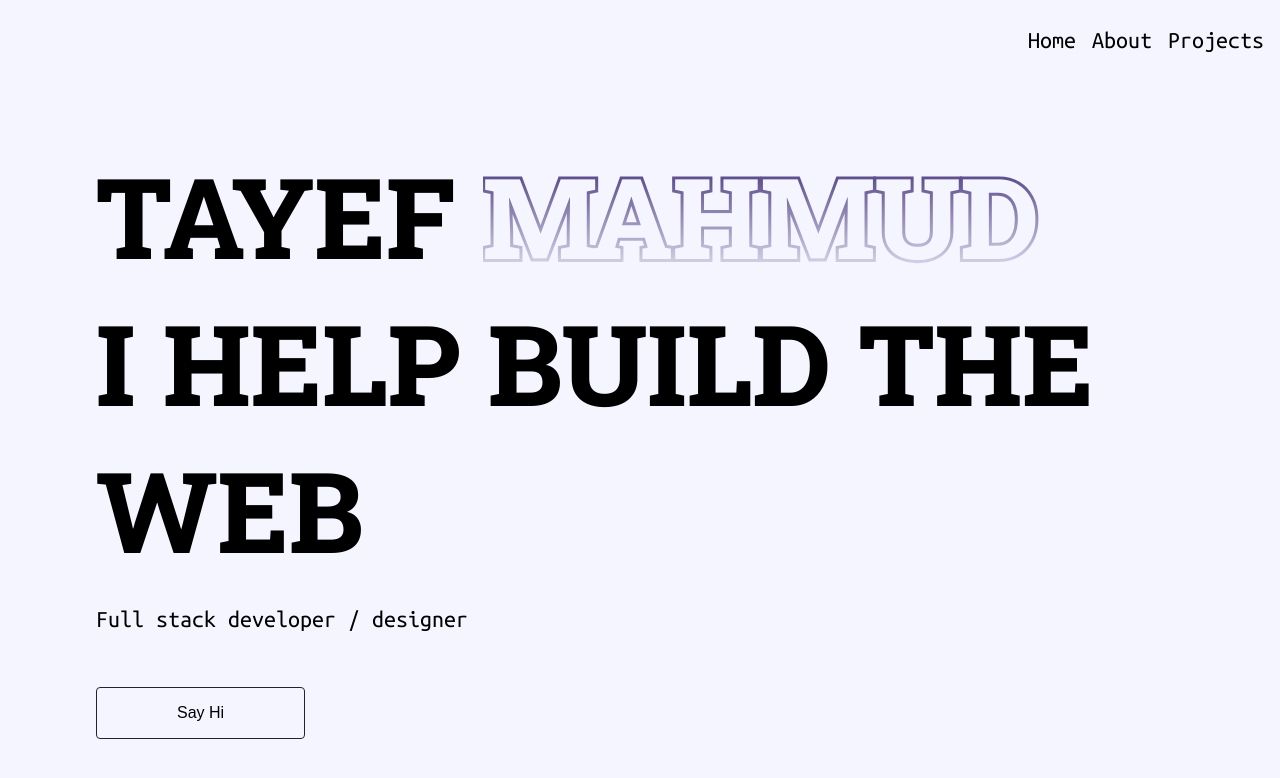
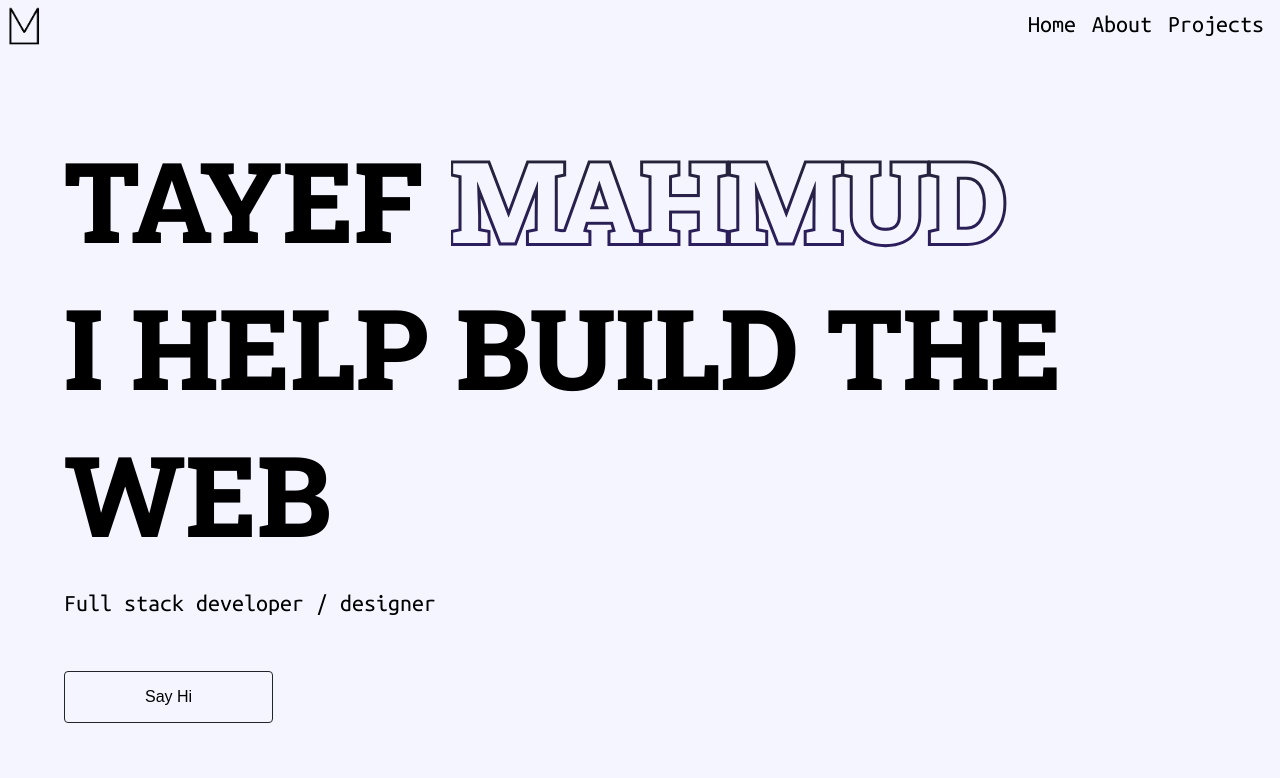
Before and after one commit to Bunningss/portfolio_, a Next.js app: page / in a window 1280 px wide. Shown: the top 778 px of the page. Built offline with nearby package versions, Linux system fonts and the light colour scheme.

Commit message:
style update

```diff
--- a/src/Components/Navbar/Navbar.module.css
+++ b/src/Components/Navbar/Navbar.module.css
@@ -1,6 +1,6 @@
 .navbar {
   height: 100%;
-  width: 5em;
+  width: 3em;
 }
 
 .socials {
@@ -14,14 +14,14 @@
 
 .socials::after {
   content: "";
-  height: 170px;
+  height: 200px;
   width: 0;
   border: 1px solid var(--color-primary);
 }
 
 .socialIcon {
-  width: 3em;
-  height: 3em;
+  width: 2em;
+  height: 2em;
   object-fit: contain;
   border-radius: 50%;
   border: 1px solid var(--color-primary);
--- a/src/Components/Navigation/Navigation.module.css
+++ b/src/Components/Navigation/Navigation.module.css
@@ -1,5 +1,5 @@
 .navigation {
-  height: 5em;
+  height: 3em;
   position: relative;
 }
 
@@ -14,6 +14,15 @@
   text-transform: capitalize;
 }
 
+.logo {
+  position: absolute;
+  top: 0;
+  left: 0;
+  height: 3em;
+  width: 3em;
+  object-fit: contain;
+}
+
 @media screen and (max-width: 600px) {
   .links {
     font-size: calc(var(--font-regular) / 1.2);
--- a/src/Components/Navigation/Navigation.tsx
+++ b/src/Components/Navigation/Navigation.tsx
@@ -2,11 +2,16 @@ import { FC } from "react";
 import styles from "./Navigation.module.css";
 import Container from "../Container/Container";
 import Link from "next/link";
+import Image from "next/image";
+import logo from "@/images/M.png";
 
 const Navigation: FC = () => {
   return (
     <div className={styles.navigation}>
       <Container>
+        <Link href="/">
+          <Image src={logo} alt="logo" className={styles.logo} />
+        </Link>
         <div className={styles.col}>
           <Link href="/" className={styles.links}>
             home
--- a/src/Components/Section/Section.module.css
+++ b/src/Components/Section/Section.module.css
@@ -1,5 +1,5 @@
 .section {
-  height: calc(100vh - 5em);
+  height: calc(100vh - 3em);
 
   display: flex;
   flex-direction: column;
--- a/src/app/globals.css
+++ b/src/app/globals.css
@@ -8,7 +8,7 @@
   --color-primary: #212529;
   --color-secondary: #2f1c6a;
   --color-accent: #f4f5ff;
-  --linear-gradient: -webkit-linear-gradient(#2f1c6a, #f4f5ff);
+  --linear-gradient: -webkit-linear-gradient(#212529, #2f1c6a);
   --header-primary: 5.5em;
   --font-regular: 1.5em;
   --padding: 1em;
@@ -22,6 +22,7 @@
 html,
 body {
   background-color: var(--color-accent);
+  user-select: none;
 }
 
 a {
```
Also changed, not shown: src/images/M.png (added).
